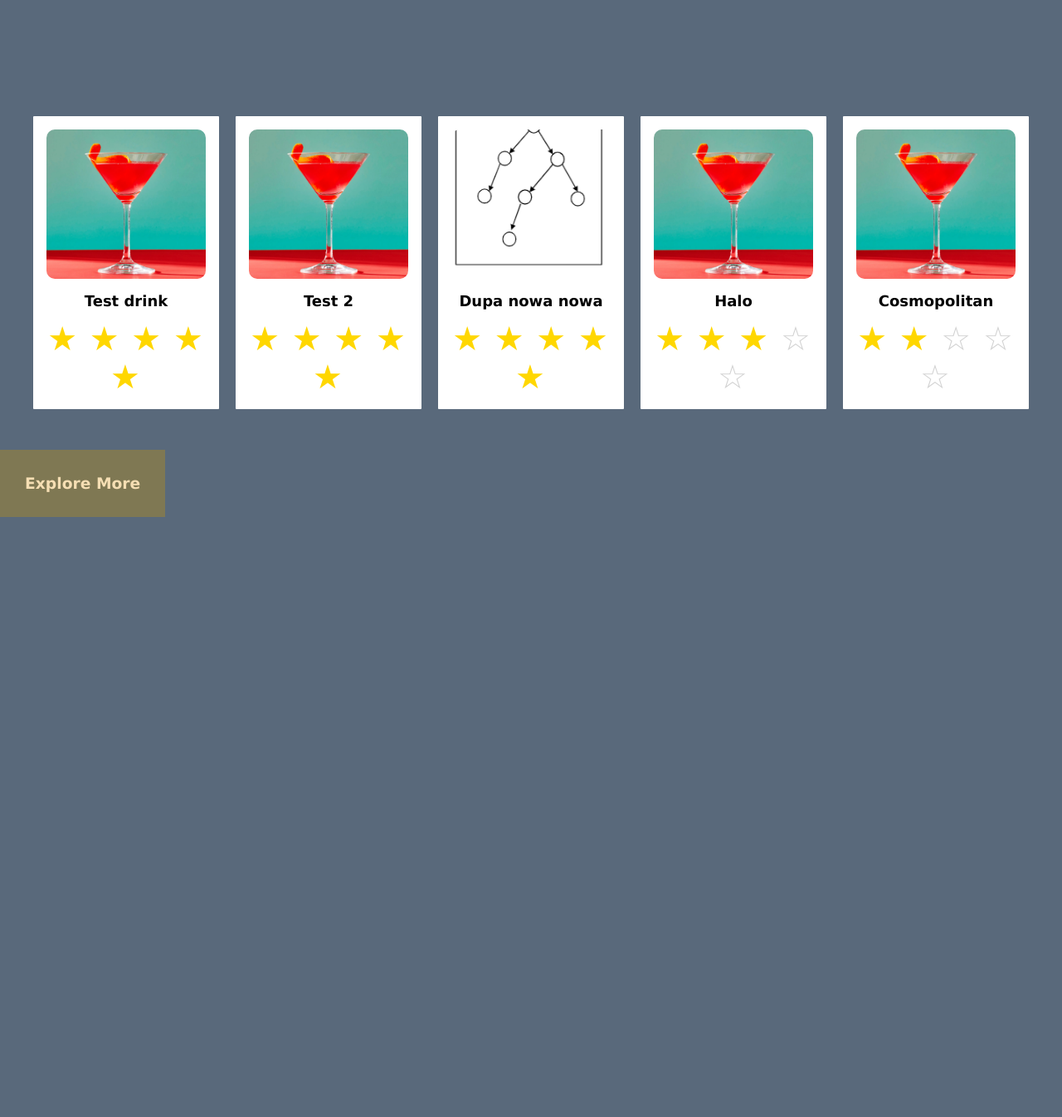
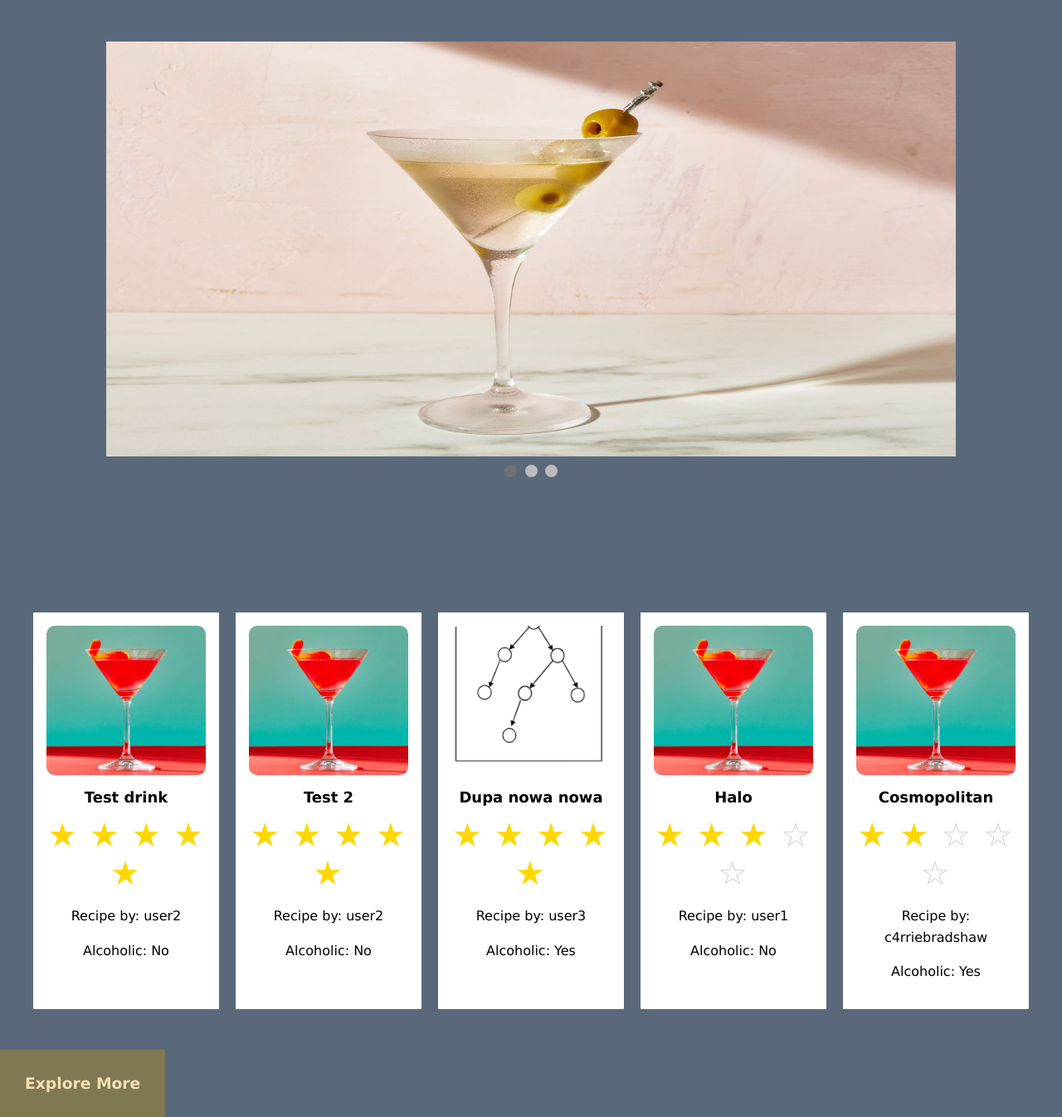
Before and after one commit to cs-ucc-ie/Team-15, a Flask app: page / in a window 1280 px wide. Shown: the part 120-1466 px from the top of the page at 83% size. Before the commit the page ends 743 px from the top, so only its background shows below. Run offline with Flask 3, Linux system fonts and the light colour scheme; data comes from the database, SQL or seed files in the repository.

Commit message:
Slideshow fixed

```diff
--- a/static/styles.css
+++ b/static/styles.css
@@ -659,11 +659,6 @@ form {
   display: none;
 }
 
-/* On hover, add a black background color with a little bit see-through */
-.prev:hover, .next:hover {
-  background-color: rgba(0,0,0,0.8);
-}
-
 /* Slideshow captions */
 .text {
   color: #f2f2f2;
@@ -685,6 +680,7 @@ form {
   border-radius: 50%;
   display: inline-block;
   transition: background-color 0.6s ease;
+  margin-top: 10px;
 }
 
 .active, .dot:hover {
@@ -706,3 +702,10 @@ form {
     from {opacity: .4}
     to {opacity: 1}
   }
+
+  .mySlides img {
+    max-height: 500px; /* Adjust to desired height */
+    width: auto; /* Ensures aspect ratio is maintained */
+    display: block;
+    margin: auto; /* Centers images */
+  }
--- a/templates/homepage.html
+++ b/templates/homepage.html
@@ -10,6 +10,28 @@
 <body>
     <!-- Nav Bar -->
     {% include 'navbar.html' %}
+
+<div class="slideshow-container">
+    <div class="mySlides fade">
+      <img src="/static/dirty_martini.jpg" style="width:100%">
+    </div>
+
+    <div class="mySlides fade">
+      <img src="/static/mixologist.jpeg" style="width:100%">
+    </div>
+
+    <div class="mySlides fade">
+      <img src="/static/champagne.jpg" style="width:100%">
+    </div>
+
+    <!-- The dots/circles -->
+  <div style="text-align:center">
+    <span class="dot" onclick="currentSlide(1)"></span>
+    <span class="dot" onclick="currentSlide(2)"></span>
+    <span class="dot" onclick="currentSlide(3)"></span>
+  </div>
+  </div>
+  <br>
 
     <div class="cocktail-container">
         <div class="cocktail-grid">
@@ -28,6 +50,8 @@
                                 {% endif %}
                             {% endfor %}
                         </div>
+                        <p>Recipe by: {{ cocktail['recipe_by'] }}</p>
+                        <p>Alcoholic: {% if cocktail['alcohol_content'] == 1 %} Yes {% else %} No {% endif %}</p>
                     </div>
                 {% endfor %}
             </div>
```
